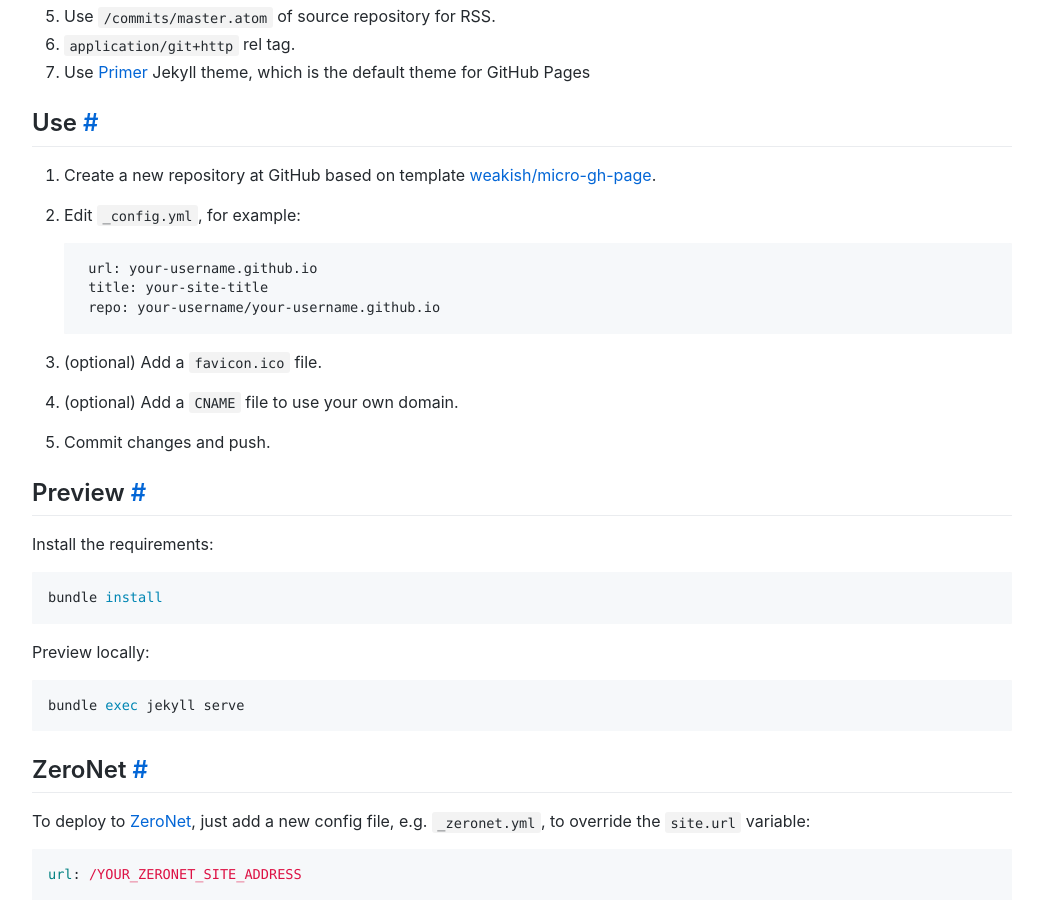
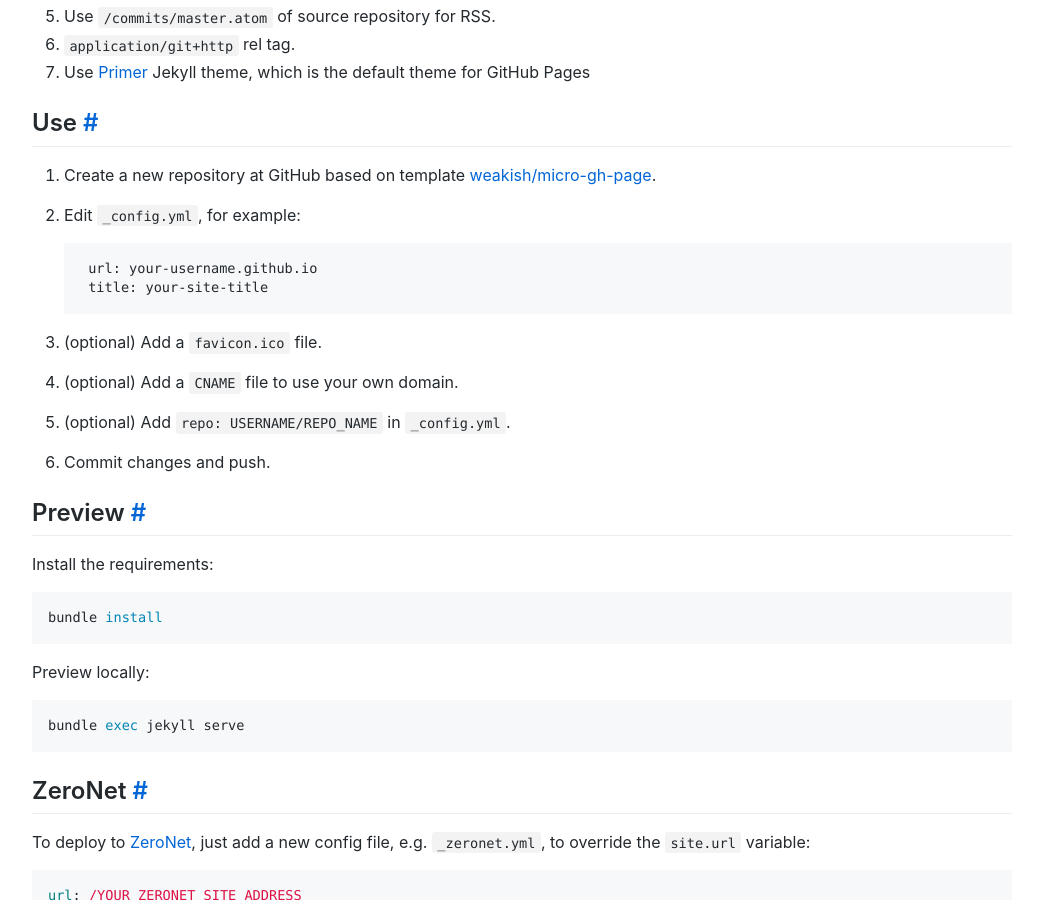
Before and after one commit to weakish/micro-gh-page, a Jekyll site: the page built from README.md, in a window 1280 px wide and 900 px high, scrolled down 343 px. Shown: the whole window, without its empty margins (118-1161 px from the left). Built offline with Jekyll 4.4.1, drawn with Linux system fonts in a browser that asks for light colours; our own code applies the rules of GitHub Pages for plain Markdown files.

Commit message:
:new: make site.repo optinoal

````diff
--- a/README.md
+++ b/README.md
@@ -21,14 +21,15 @@
     ```
     url: your-username.github.io
     title: your-site-title
-    repo: your-username/your-username.github.io
     ```
 
 3. (optional) Add a `favicon.ico` file.
 
 4. (optional) Add a `CNAME` file to use your own domain.
 
-5. Commit changes and push.
+5. (optional) Add `repo: USERNAME/REPO_NAME` in `_config.yml`.
+
+6. Commit changes and push.
 
 [weakish/micro-gh-page]: https://github.com/weakish/micro-gh-page
 
--- a/_layouts/default.html
+++ b/_layouts/default.html
@@ -6,8 +6,9 @@
     <meta name="viewport" content="width=device-width, initial-scale=1">
     <title>{{ page.title }} {{site.title}}</title>
     <link rel="stylesheet" href="{{site.url}}/assets/css/style.css">
-    <link rel="alternate" type="application/atom+xml" href="https://github.com/{{site.repo}}/commits/master.atom">
+    {% if site.repo %}
     <link rel="alternate" type="application/git+http" href="https://github.com/{{site.repo}}.git"/>
+    {% endif %}
 </head>
 <body>
   <div class="container-lg px-3 my-5 markdown-body">
````
